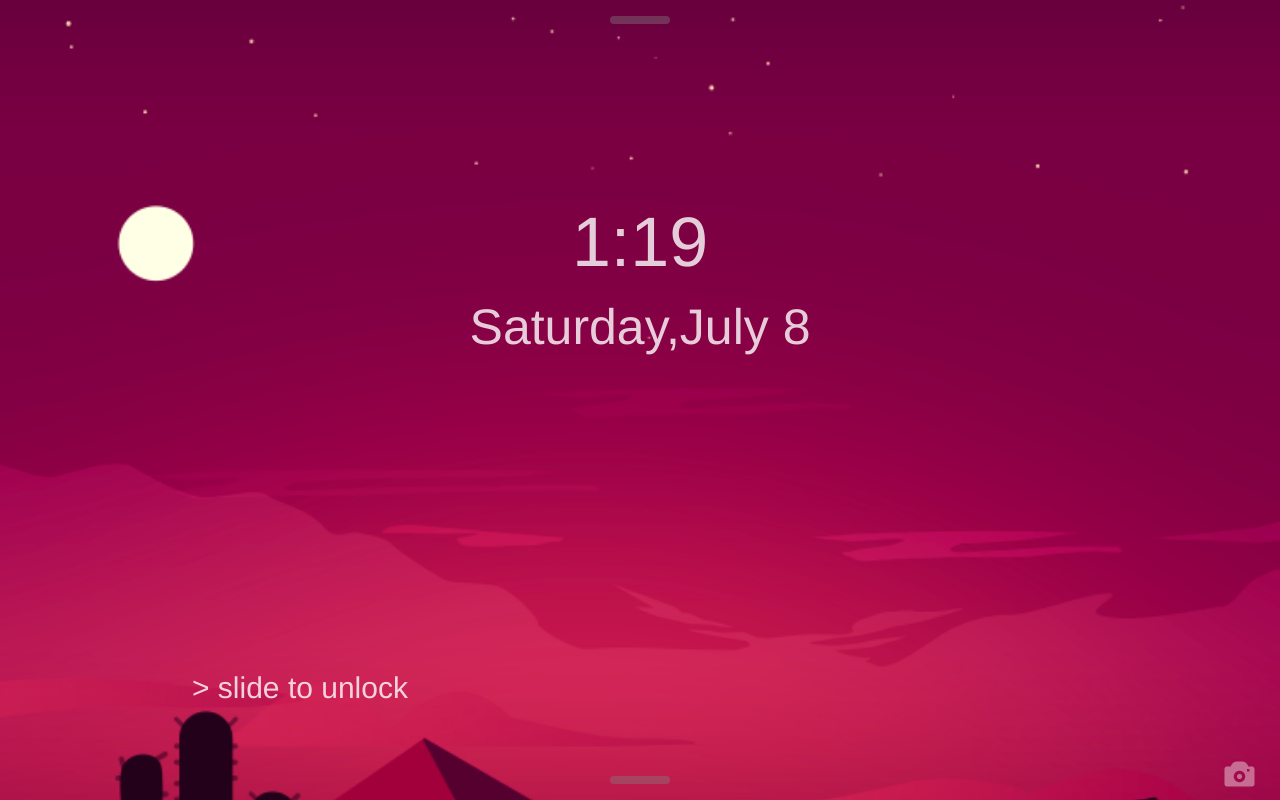
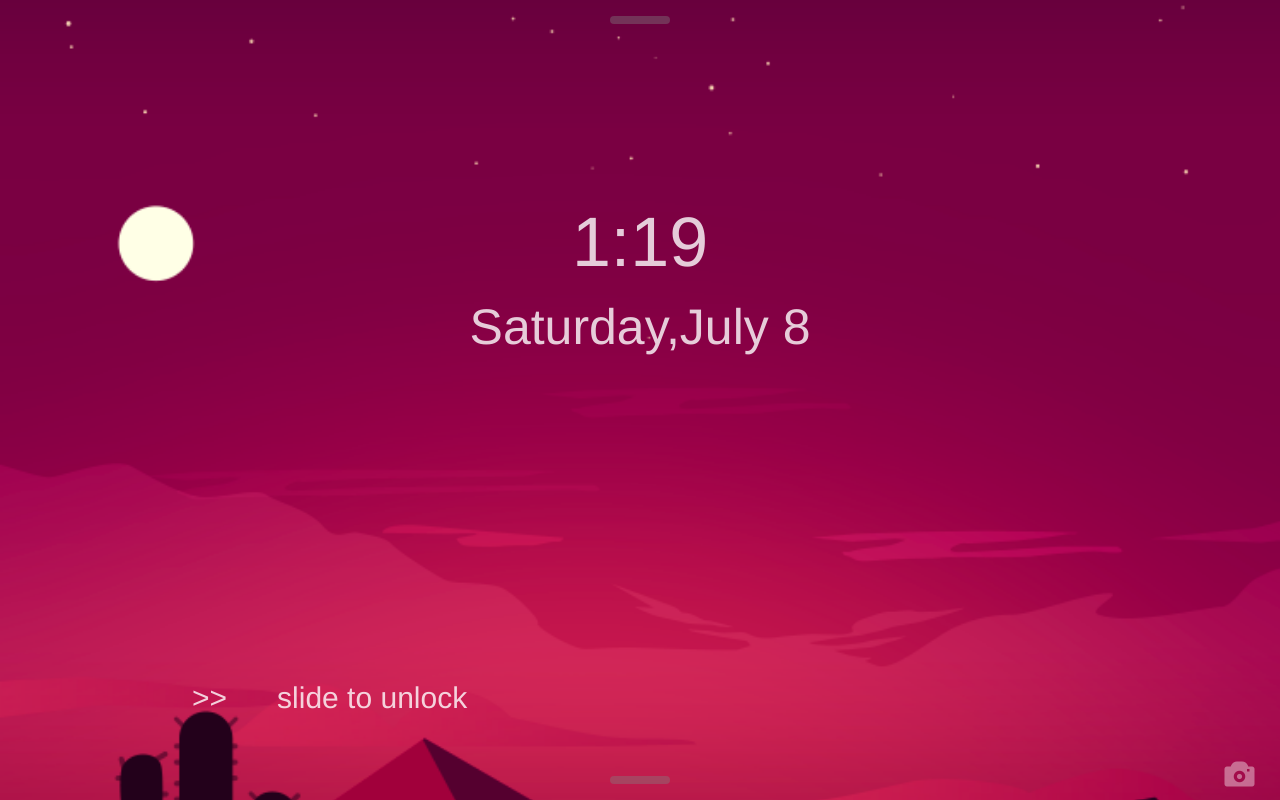
Before and after one commit to lxy666/lockscreen, a plain HTML site: page index.html in a window 1280 px wide. Drawn offline with nearby package versions, Linux system fonts and the light colour scheme.

Commit message:
Update index.html

```diff
--- a/index.html
+++ b/index.html
@@ -17,7 +17,9 @@
         <div id="showDate1"></div>
         <div id="showDate2"></div>
     </div>
-    <p class="slide">> slide to unlock</p>
+    <div class="slide">
+        <span class="right_slide">></span>> &nbsp;&nbsp;&nbsp;&nbsp;&nbsp;slide to unlock
+    </div>
     <div class="line_bottom"></div>
     <div class="ocamera"><span class="glyphicon glyphicon-camera camera"></span></div>
 </div>
```
